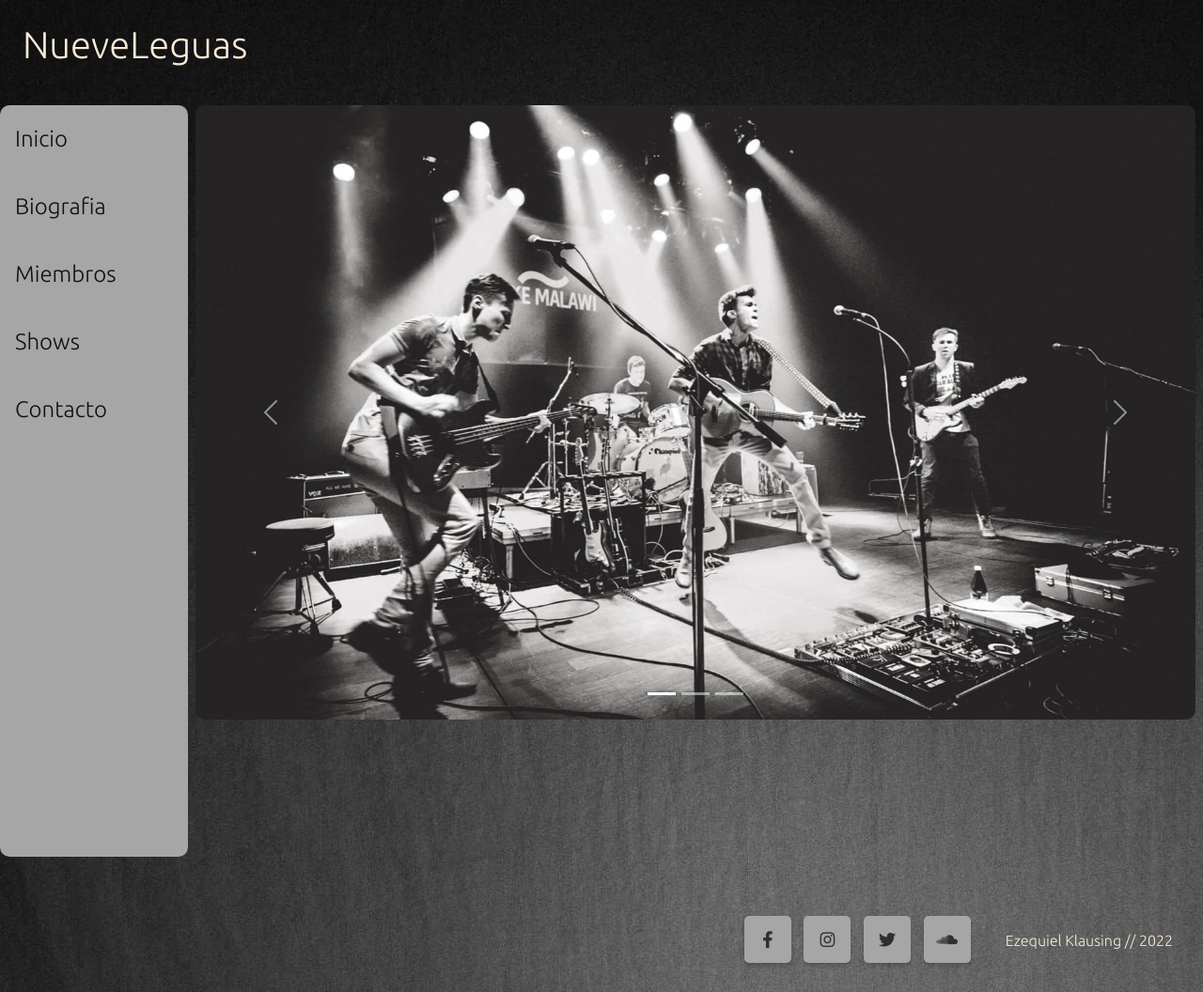
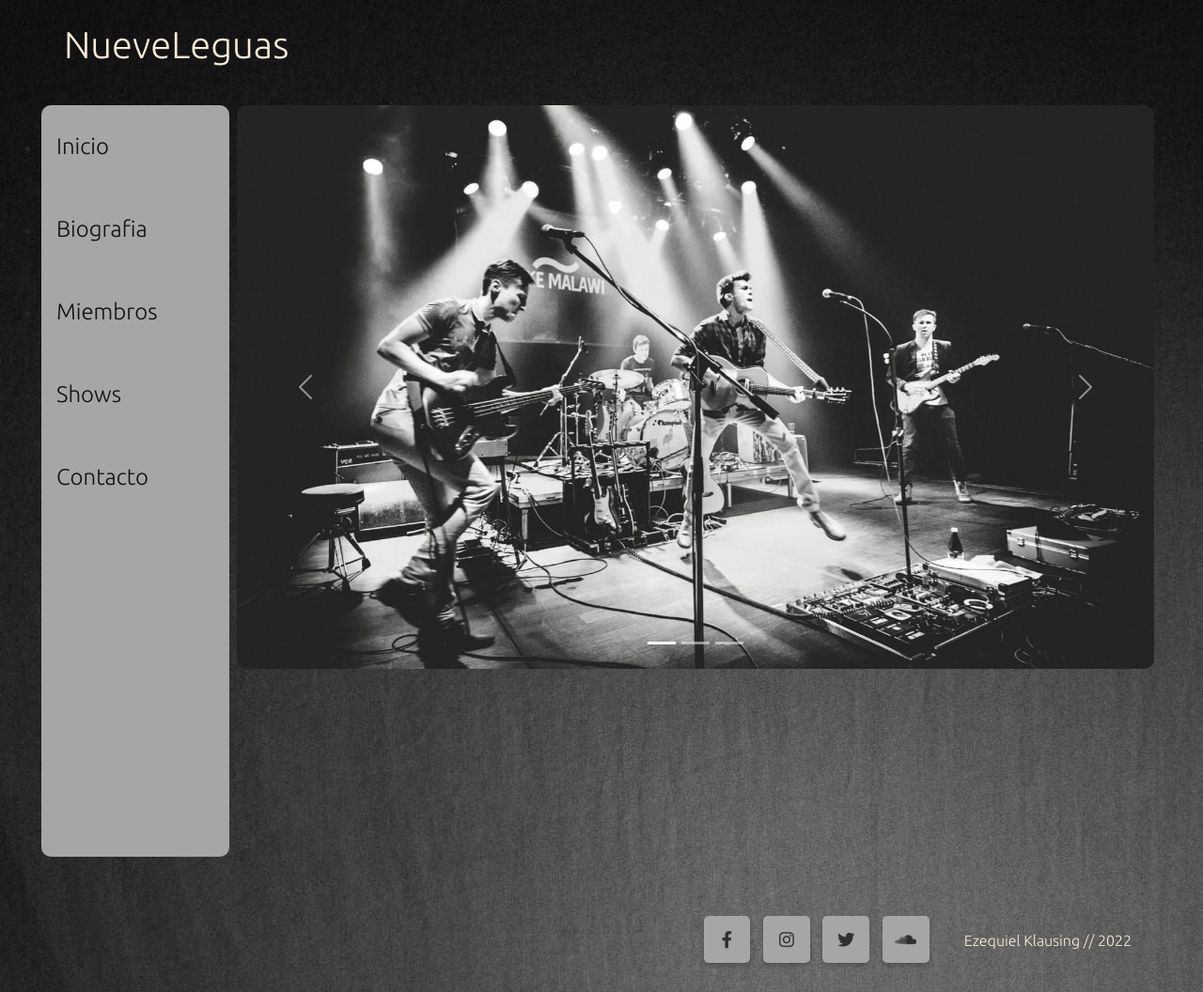
Before and after one commit to Ezeklausing/NueveLeguas, a plain HTML site: page Nueve leguas/index.html in a window 1280 px wide. Shown: the whole page at 94% size. Drawn offline with nearby package versions, Linux system fonts and the light colour scheme.

Commit message:
rem/em fuentes

```diff
--- a/Nueve leguas/index.html
+++ b/Nueve leguas/index.html
@@ -22,12 +22,13 @@
     <link rel="stylesheet" href="./estilo/style.css" />
     <title>NueveLeguas</title>
   </head>
-  <body>
+  <div>
+    <body class="container">
       <header>
-      <h1 class="titulo">NueveLeguas</h1>
+        <h1>NueveLeguas</h1>
       </header>
       <div class="container-flex">
-      <aside class="flex-item__1">
+        <div class="flex-item__1">
           <nav>
             <ul>
               <li><a href="index.html">Inicio</a></li>
@@ -37,7 +38,7 @@
               <li><a href="./pages/contacto.html">Contacto</a></li>
             </ul>
           </nav>
-      </aside>
+        </div>
         <main class="flex-item__2">
           <!-- carousel-->
           <div
@@ -96,7 +97,10 @@
               data-bs-target="#carouselExampleIndicators"
               data-bs-slide="prev"
             >
-            <span class="carousel-control-prev-icon" aria-hidden="true"></span>
+              <span
+                class="carousel-control-prev-icon"
+                aria-hidden="true"
+              ></span>
               <span class="visually-hidden">Previous</span>
             </button>
             <button
@@ -105,12 +109,16 @@
               data-bs-target="#carouselExampleIndicators"
               data-bs-slide="next"
             >
-            <span class="carousel-control-next-icon" aria-hidden="true"></span>
+              <span
+                class="carousel-control-next-icon"
+                aria-hidden="true"
+              ></span>
               <span class="visually-hidden">Next</span>
             </button>
           </div>
         </main>
       </div>
+      <!--Footer-->
       <footer>
         <div class="redes-container">
           <ul>
@@ -137,4 +145,5 @@
         crossorigin="anonymous"
       ></script>
     </body>
+  </div>
 </html>
--- a/Nueve leguas/style/style.scss
+++ b/Nueve leguas/style/style.scss
@@ -2,8 +2,6 @@
 * {
   padding: 0%;
   margin: 0%;
-  text-decoration: none;
-  list-style: none;
   box-sizing: border-box;
 }
 
@@ -12,11 +10,11 @@
 body {
   font-family: "Ubuntu", sans-serif;
   background-image: url("/Nueve leguas/img/fondoR.jpg");
+  font-size: 16px;
 }
 
 header {
-  /* background-color: #262626; */
-  height: 6rem;
+  height: 6em;
   top: 0;
   width: 100%;
 }
@@ -26,15 +24,16 @@ main {
 }
 
 footer {
-  height: 8rem;
-  /* background-color: #262626; */
+  height: 8em;
   bottom: 0;
   width: 100%;
-  padding-top: 1rem;
+  padding-top: 1em;
 }
 
 img {
   max-width: 100%;
+  max-height: 100%;
+  object-fit: cover;
 }
 
 img,
@@ -43,8 +42,8 @@ svg {
 }
 
 .container {
-  min-width: 100%;
-  margin: 0 auto;
+  max-width: 95%;
+  margin: 0rem auto;
 }
 
 .col {
@@ -55,7 +54,7 @@ svg {
 
 .footerText {
   font-weight: 500;
-  font-size: 1rem;
+  font-size: 1em;
   color: antiquewhite;
   text-align: right;
   padding: 2rem;
@@ -66,7 +65,7 @@ svg {
 h1 {
   color: antiquewhite;
   font-family: "Ubuntu", sans-serif;
-  font-size: 2.5rem;
+  font-size: 2.5em;
   padding-top: 1.5rem;
   padding-left: 1.5rem;
 }
@@ -80,25 +79,25 @@ a:active {
   text-decoration: none;
 }
 
-/*navlist /sidebar*/
+/*sidebar*/
 
 nav {
   height: 100%;
-  width: 200px;
+  width: 12.5em;
   background-color: #a6a6a6;
   border-radius: 10px;
 }
 nav ul {
-  padding-left: 0;
+  padding-left: 0em;
 }
 
 nav ul li a {
   display: flex;
-  flex-direction: column;
-  line-height: 4.5rem;
+  flex-direction: row;
+  line-height: 5.5rem;
   padding-left: 1rem;
   padding-right: 1.5rem;
-  font-size: 1.5rem;
+  font-size: 1.5em;
 }
 
 /*transicion-Seleccion sidebar*/
@@ -114,11 +113,11 @@ nav ul li a:hover {
 /*estilo parrafo biografia*/
 
 .biography {
-  font-size: x-large;
+  font-size: 1em;
   text-align: left;
   color: antiquewhite;
-  margin-left: 5px;
-  margin-top: 3px;
+  margin-left: 0.31rem;
+  margin-top: 0.19rem;
 }
 
 /*estilo al formulario*/
@@ -134,7 +133,7 @@ table {
   width: 80%;
   border-collapse: collapse;
   border: 3px solid silver;
-  font-size: large;
+  font-size: 1.5em;
   color: antiquewhite;
   text-align: center;
   margin: 5rem 20rem 10rem 3rem;
@@ -158,7 +157,7 @@ thead th:nth-child(4) {
 
 th,
 td {
-  padding: 20px;
+  padding: 1.25em;
 }
 /* contenedor flex e items*/
 
@@ -168,11 +167,11 @@ td {
 }
 
 .flex-item__1 {
-  margin: 1rem 0.5rem 1rem 0;
+  margin: 1em 0.5em 1em 0;
 }
 
 .flex-item__2 {
-  margin: 1rem 0.5rem 1rem 0;
+  margin: 1em 0.5em 1em 0;
 }
 
 /*contenedor grid*/
@@ -212,7 +211,7 @@ td {
 /*Estilos seccion miembros*/
 
 .membersP {
-  font-size: x-large;
+  font-size: 1.5em;
   text-align: justify;
   color: antiquewhite;
   margin: 2rem;
@@ -239,20 +238,20 @@ td {
 
 .redes-container ul li {
   display: inline-block;
-  margin: 0 5px;
-  width: 50px;
-  height: 50px;
+  margin: 0 0.31rem;
+  width: 3.12rem;
+  height: 3.12rem;
   text-align: center;
 }
 
 .redes-container ul li a {
   display: block;
-  padding: 0 10px;
+  padding: 0 0.63rem;
   background: #a6a6a6;
   color: #303030;
   border-radius: 5px;
-  line-height: 50px;
-  font-size: 18px;
+  line-height: 3.13rem;
+  font-size: 1.13em;
   box-shadow: 0px 3px 5px 0px rgba(0, 0, 0, 0.2);
   transition: 0.2s;
 }
@@ -261,16 +260,14 @@ td {
 }
 
 .redes-container ul li a:hover {
-  transform: translateY(-3px) scale(1.05);
-  box-shadow: 0px 5px 5px 0px rgba(0, 0, 0, 0.4);
+  transform: translateY(-0.1875em) scale(1.05);
+  box-shadow: 0px 5px 4.5px 0px rgba(0, 0, 0, 0.4);
   filter: none;
 }
 
 /*media queries*/
-
 @media (max-width: 576px) {
-  nav {
-    display: block;
-    width: 90%;
+  .container-flex {
+    flex-wrap: wrap;
   }
 }
```
Also changed, not shown: Nueve leguas/estilo/style.css, 1 other file. Lines whose indentation alone changed are shown as unchanged.
